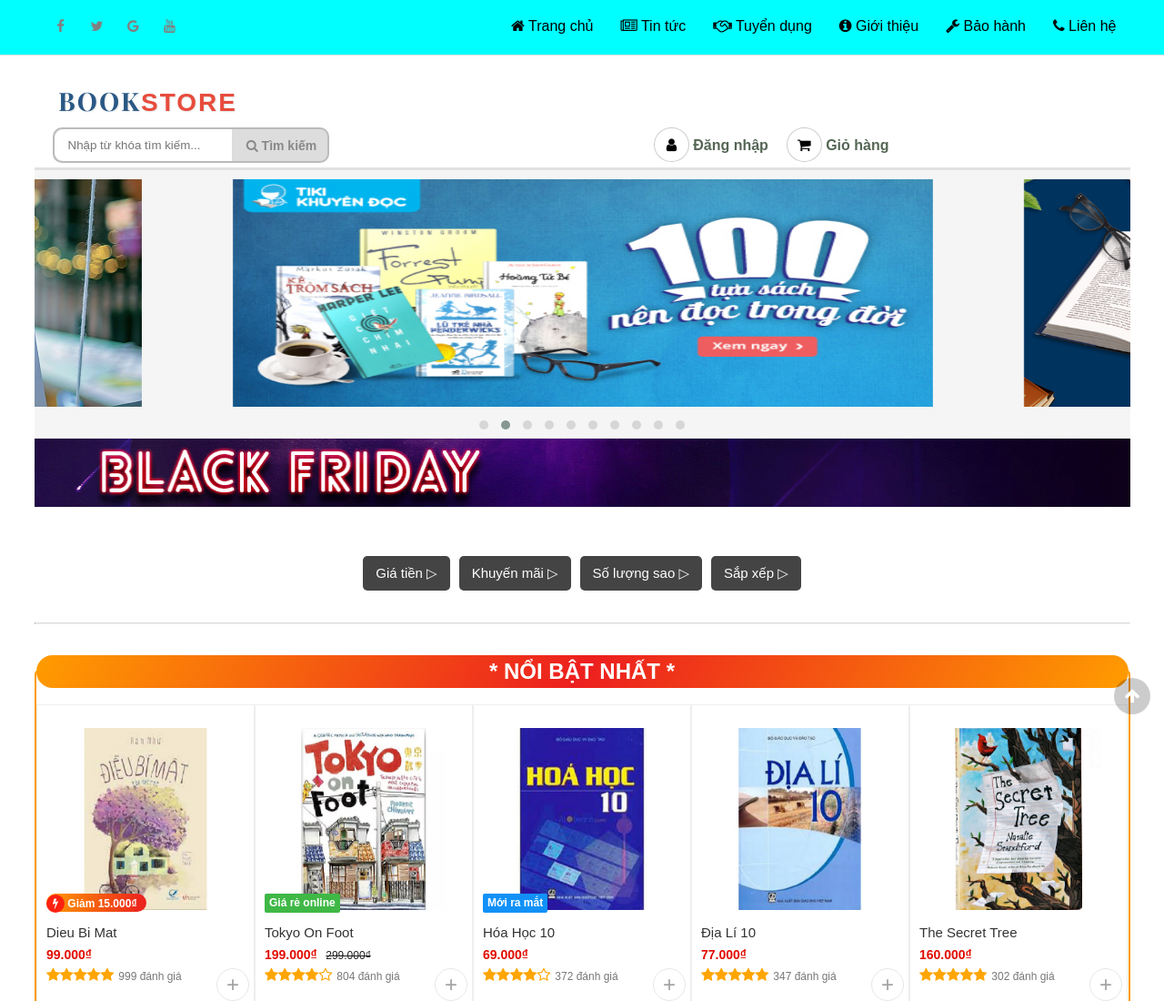
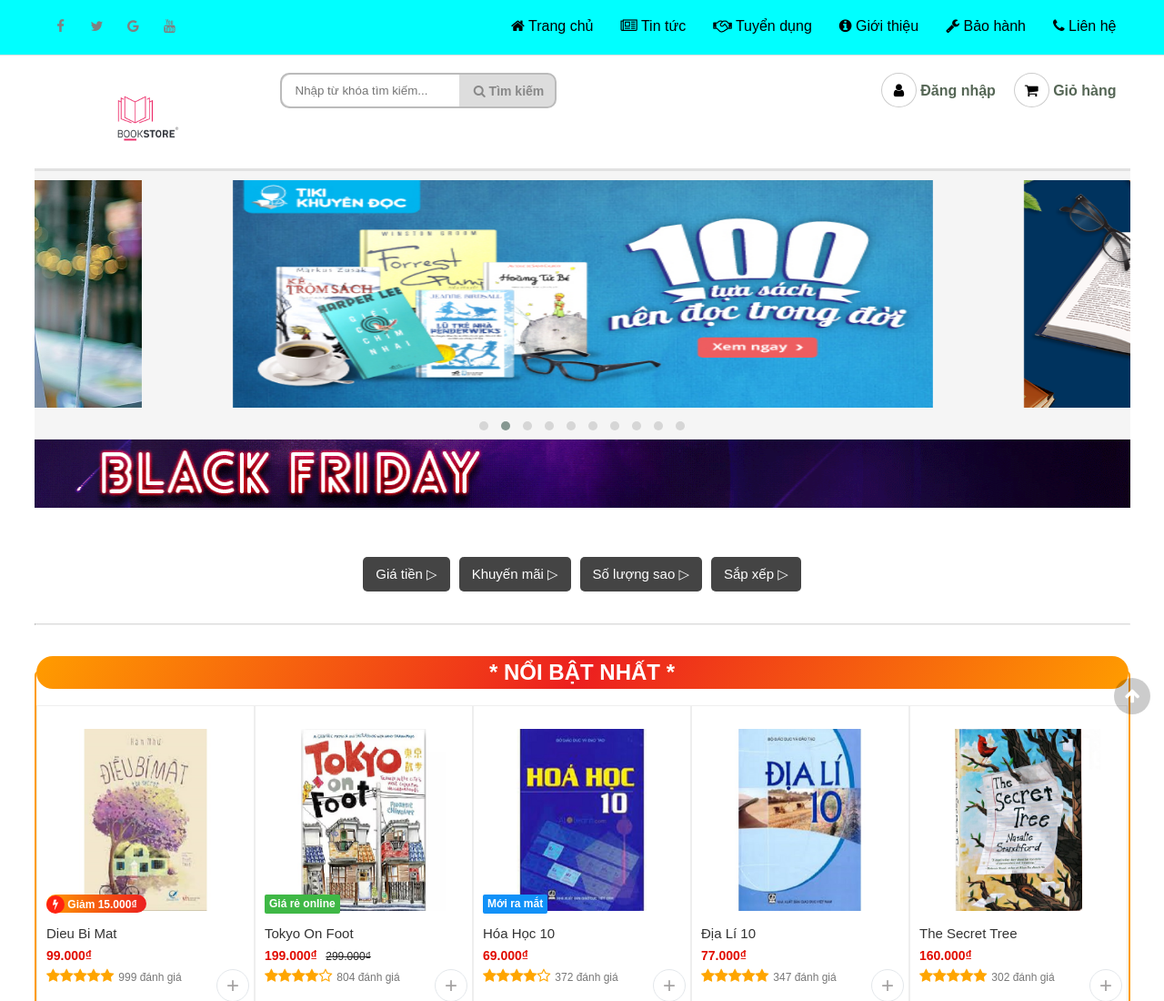
Before and after one commit to Frenyaa/giao-dien-web-ban-sach, a plain HTML site: page index.html in a window 1280 px wide. Shown: the top 1100 px of the page at 91% size. Drawn offline with nearby package versions, Linux system fonts and the light colour scheme.

Commit message:
Thay đổi logo: - Sử dụng hình trangchu.png làm logo - Cập nhật CSS cho logo mới

```diff
--- a/css/header.css
+++ b/css/header.css
@@ -12,12 +12,9 @@
 	/* Logo */
 		.header .logo {
 			width: 250px;
-			height: 60px;
-			display: flex;
-			align-items: center;
-			justify-content: center;
-			text-decoration: none;
-			transition: all 0.3s ease;
+			height: 100px;
+			float: left;
+			transition-duration: .1s;
 		}
 		.header .logo:hover {
 			transform: scale(1.05);
@@ -37,7 +34,7 @@
 		.header .logo img {
 			width: 100%;
 			height: 100%;
-			vertical-align: middle;
+			object-fit: contain;
 		}
 	/* ======= End logo ======== */
 
--- a/js/dungchung.js
+++ b/js/dungchung.js
@@ -554,8 +554,8 @@ function addHeader() {
     <link rel="stylesheet" href="https://fonts.googleapis.com/css2?family=Playfair+Display:wght@700&display=swap">
     <div class="header group">
         <div class="logo">
-            <a href="index.html" class="logo">
-                <div class="logo-text">Book<span>Store</span></div>
+            <a href="index.html">
+                <img src="img/trangchu.png" alt="Trang chủ BookStore" title="Trang chủ BookStore" style="width: 250px;">
             </a>
         </div>
 
```
